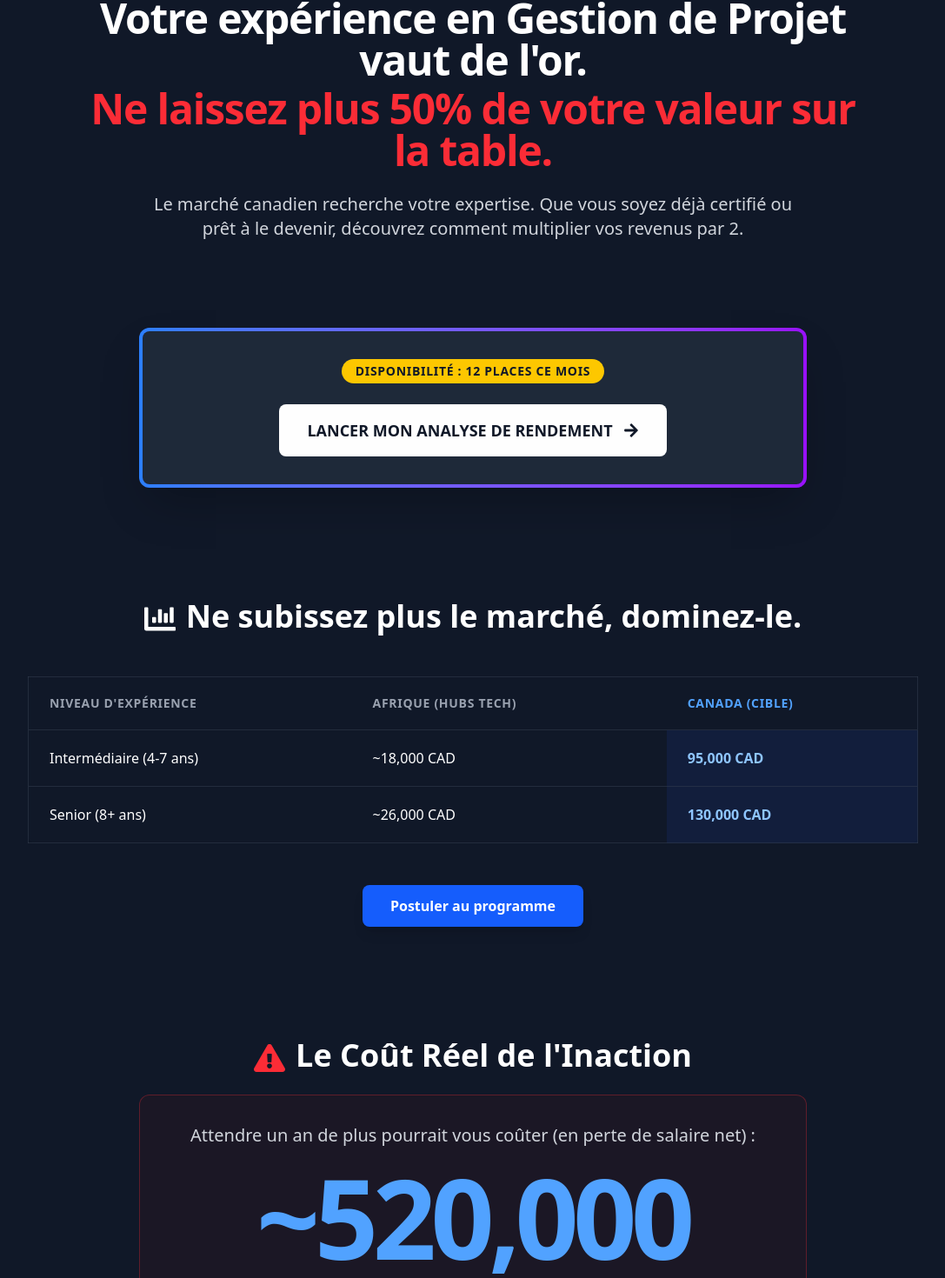
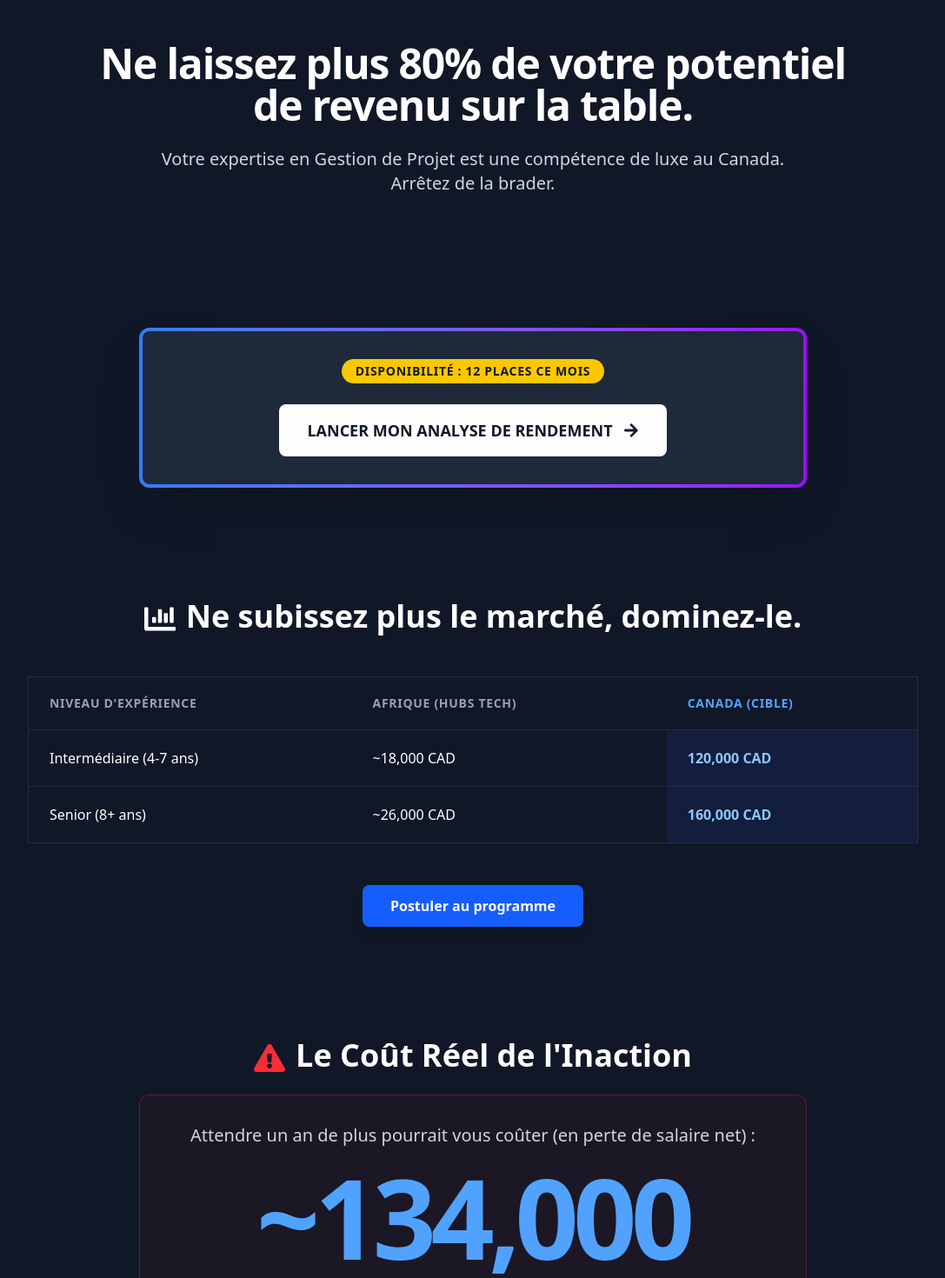
Before and after one commit to amosmaxdn-code/revocareer.com, a Next.js app: page / in a window 1280 px wide. Shown: the part 343-1813 px from the top of the page at 87% size, without its empty margins (96-1183 px from the left). Built offline with nearby package versions, Linux system fonts and the light colour scheme.

Commit message:
refactor: Update hero copy and salary data for maximum impact

```diff
--- a/src/app/page.tsx
+++ b/src/app/page.tsx
@@ -89,8 +89,8 @@ const StrategicCTA = () => {
 const Home = () => {
   const tableHeaders = ["Niveau d'Expérience", "Afrique (Hubs Tech)", "Canada (Cible)"];
   const tableData = [
-    ["Intermédiaire (4-7 ans)", "~18,000 CAD", "95,000 CAD"],
-    ["Senior (8+ ans)", "~26,000 CAD", "130,000 CAD"]
+    ["Intermédiaire (4-7 ans)", "~18,000 CAD", "120,000 CAD"],
+    ["Senior (8+ ans)", "~26,000 CAD", "160,000 CAD"]
   ];
 
   return (
@@ -104,8 +104,7 @@ const Home = () => {
             transition={{ duration: 0.8 }}
             className="text-4xl sm:text-5xl font-extrabold tracking-tight"
           >
-            Votre expérience en Gestion de Projet vaut de l'or.
-            <span className="block text-red-500 mt-2">Ne laissez plus 50% de votre valeur sur la table.</span>
+            Ne laissez plus 80% de votre potentiel de revenu sur la table.
           </motion.h1>
           <motion.p
             initial={{ opacity: 0, y: 20 }}
@@ -113,7 +112,7 @@ const Home = () => {
             transition={{ duration: 0.8, delay: 0.2 }}
             className="mt-6 text-lg sm:text-xl text-gray-300 max-w-3xl mx-auto"
           >
-            Le marché canadien recherche votre expertise. Que vous soyez déjà certifié ou prêt à le devenir, découvrez comment multiplier vos revenus par 2.
+            Votre expertise en Gestion de Projet est une compétence de luxe au Canada. Arrêtez de la brader.
           </motion.p>
         </div>
       </section>
@@ -164,7 +163,7 @@ const Home = () => {
              <div className="bg-red-900/10 border border-red-500/30 rounded-xl p-8">
                 <p className="text-xl text-gray-300">Attendre un an de plus pourrait vous coûter (en perte de salaire net) :</p>
                 <p className="font-geist-mono text-7xl md:text-9xl font-bold text-blue-400 my-4 tracking-tighter">
-                  ~520,000 CAD
+                  ~134,000 CAD
                 </p>
                 <p className="text-lg text-gray-400">Basé sur la différence de revenu pour un profil senior.</p>
              </div>
```
